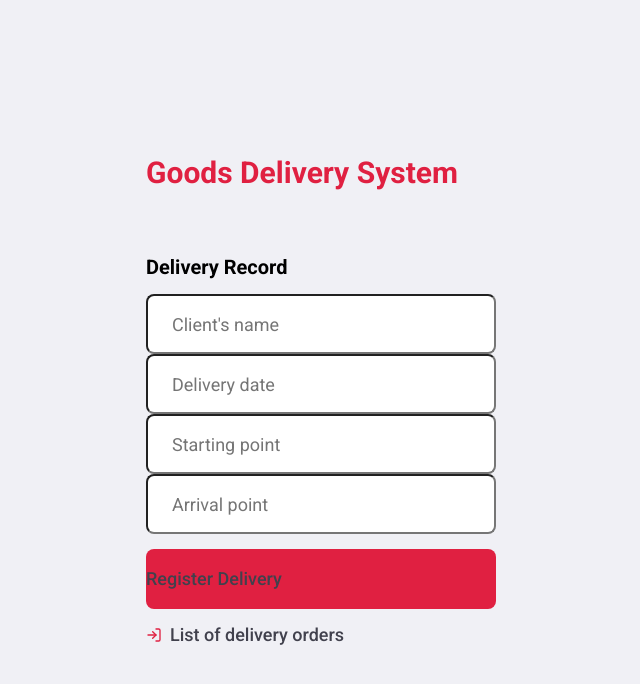
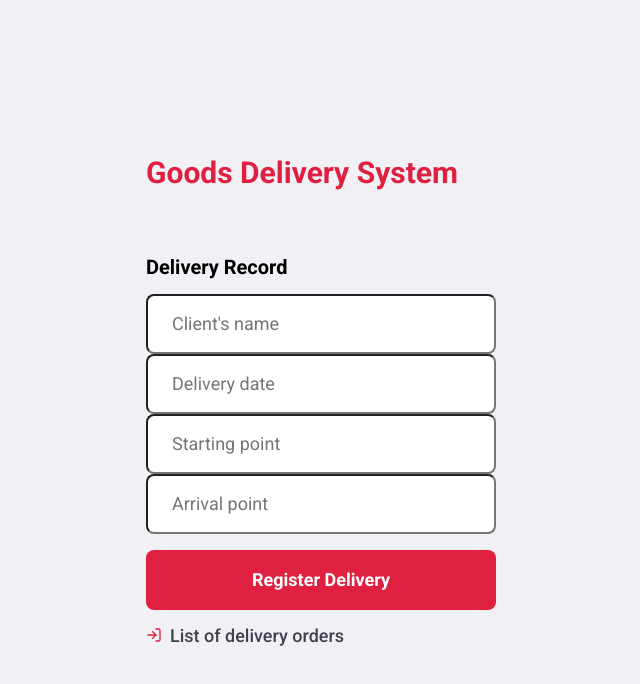
Before and after one commit to bernardosertorio/GoodsDeliverySystem, a React (Create React App) app in the folder frontend/: page / in a window 1280 px wide. Shown: the top 684 px of the page, without its empty margins (304-944 px from the left). Built offline with nearby package versions, Linux system fonts and the light colour scheme.

Commit message:
:construction: implementing and styling

```diff
--- a/frontend/src/pages/OrderRecord/styles.css
+++ b/frontend/src/pages/OrderRecord/styles.css
@@ -30,7 +30,7 @@
   margin-bottom: 15px;
 }
 
-.orderRecord-container section.form form a {
+.orderRecord-container section.form form a + a {
   display: flex;
   align-items: center;
   margin-top: 15px;
```
